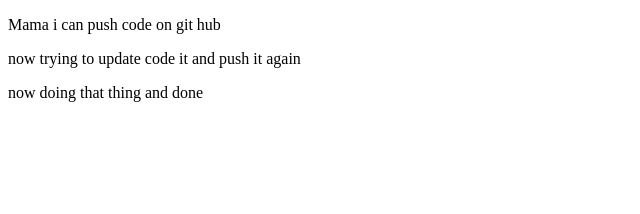
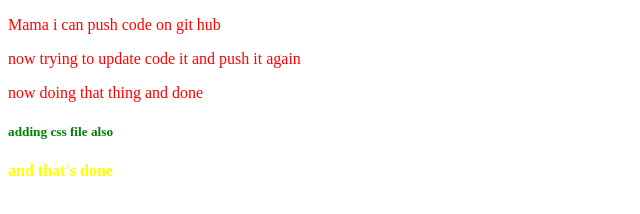
Before and after one commit to Md-Farhad-Mahamud-Azad/my-2nd-repo, a plain HTML site: page index.html in a window 1280 px wide. Shown: the whole page, without its empty margins (0-640 px from the left). Drawn offline with Linux system fonts and the light colour scheme.

Commit message:
css file link add

```diff
--- a/index.html
+++ b/index.html
@@ -5,6 +5,8 @@
     <meta http-equiv="X-UA-Compatible" content="IE=edge">
     <meta name="viewport" content="width=device-width, initial-scale=1.0">
     <title>my-2nd-repo</title>
+
+    <link rel="stylesheet" href="style.css">
 </head>
 <body>
     <p>
@@ -12,5 +14,7 @@
     </p>
     <p> now trying to update code it and push it again </p>
     <p>now doing that thing and done</p>
+    <h5>adding css file also</h5>
+    <h4>and that's done</h4>
 </body>
 </html>
--- /dev/null
+++ b/style.css
@@ -0,0 +1,3 @@
+p{color: red}
+h5{color: green}
+h4 {color : yellow}
```
